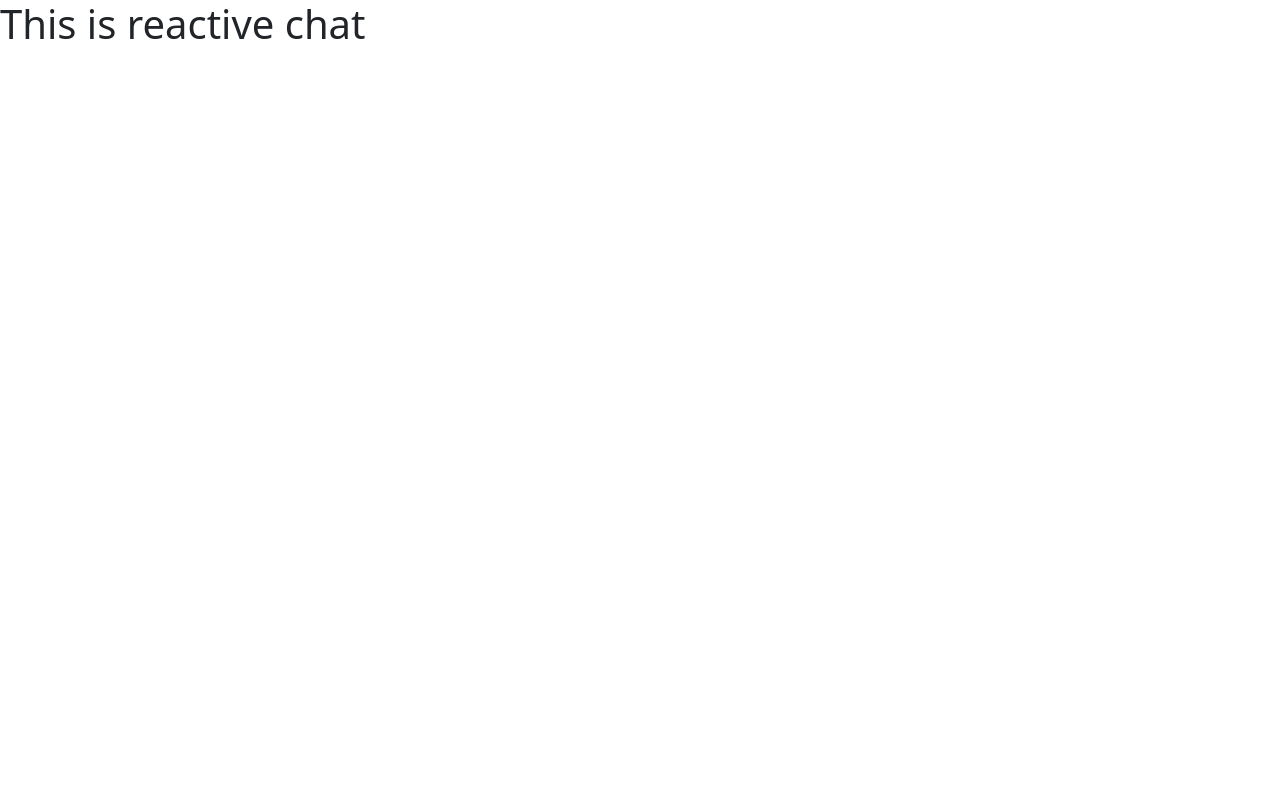
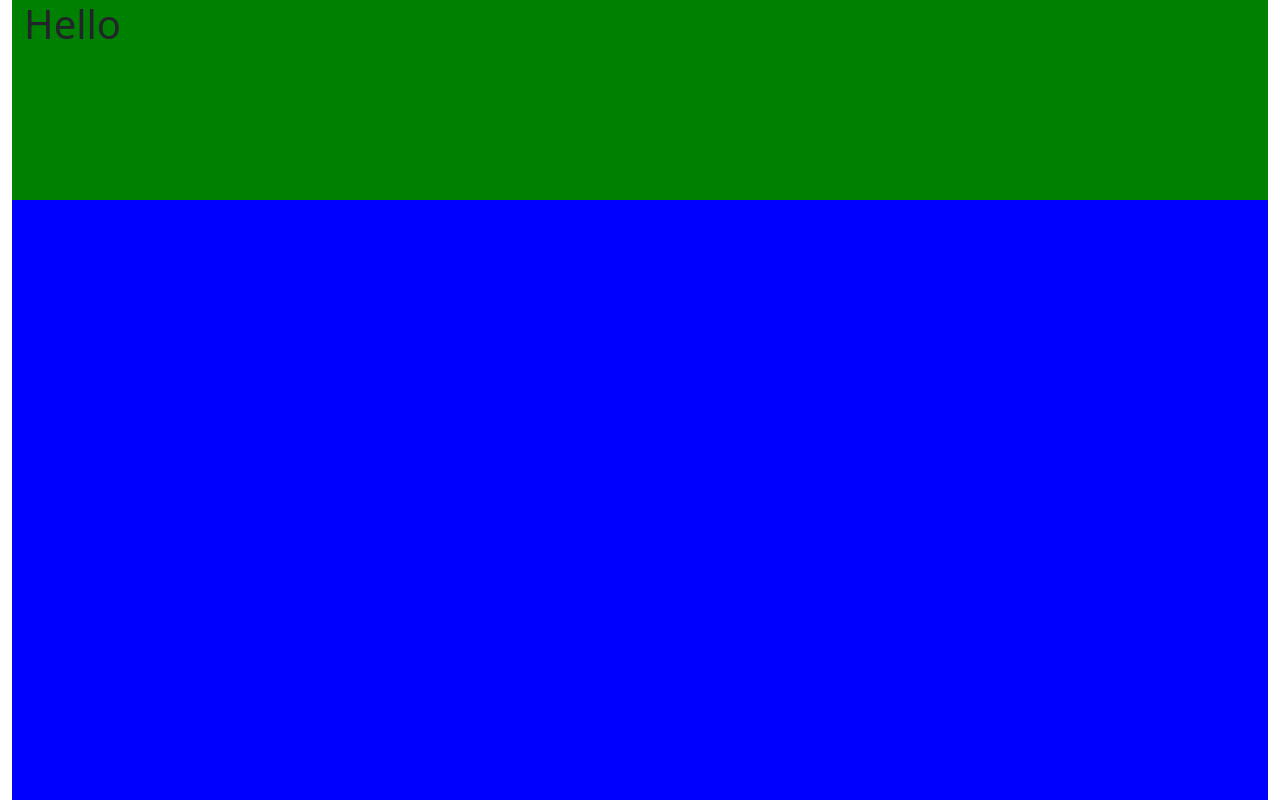
Before and after one commit to SpyingEnvelope/reactive-chat-js, a React (Create React App) app: page / in a window 1280 px wide. Built offline with nearby package versions, Linux system fonts and the light colour scheme.

Commit message:
added areas for top header and where words go

```diff
--- a/src/App.js
+++ b/src/App.js
@@ -1,6 +1,11 @@
+import { Fragment } from "react";
+import MainPage from "./pages/MainPage/MainPage";
+
 function App() {
   return (
-    <h1>This is reactive chat</h1>
+    <Fragment>
+      <MainPage />
+    </Fragment>
   );
 }
 
--- /dev/null
+++ b/src/components/TopHeader.js
@@ -0,0 +1,12 @@
+import { Container } from "react-bootstrap";
+import classes from "./TopHeader.module.css";
+
+const TopHeader = () => {
+  return (
+    <Container fluid className='d-flex h-25' style={{ backgroundColor: "green"}}>
+      <h1>Hello</h1>
+    </Container>
+  );
+};
+
+export default TopHeader;
--- /dev/null
+++ b/src/components/TopHeader.module.css
@@ -0,0 +1,3 @@
+.height50 {
+    height: 50% !important
+}
--- /dev/null
+++ b/src/components/WordsArea.js
@@ -0,0 +1,11 @@
+import { Container } from "react-bootstrap";
+
+const WordsArea = () => {
+    return (
+        <Container fluid className="h-75" style={{backgroundColor: 'blue'}}>
+
+        </Container>
+    )
+};
+
+export default WordsArea;
--- /dev/null
+++ b/src/pages/MainPage/MainPage.js
@@ -0,0 +1,16 @@
+import { Fragment } from "react";
+import { Container } from "react-bootstrap";
+import TopHeader from "../../components/TopHeader";
+import WordsArea from "../../components/WordsArea";
+import classes from "./MainPage.module.css";
+
+const MainPage = () => {
+  return (
+    <Container fluid style={{ height: '100vh' }}>
+      <TopHeader />
+      <WordsArea />
+    </Container>
+  );
+};
+
+export default MainPage;
--- /dev/null
+++ b/src/store/words-context.js
@@ -0,0 +1,23 @@
+import React, { useState } from 'react';
+
+export const WordsContext = React.createContext({
+    words: [],
+    addWord: () => {}
+});
+
+export default (props) => {
+    const [wordsList, setWordsList] = useState([]);
+
+    const addWord = word => {
+        setWordsList(prevWords => [...prevWords, word])
+    }
+
+    return (
+        <WordsContext.Provider value={{
+            words: wordsList,
+            addWord: addWord
+        }}>
+            {props.children}
+        </WordsContext.Provider>
+    )
+}
```
Also changed, not shown: src/index.js (+8 -5 lines), src/pages/MainPage/MainPage.module.css (added).
